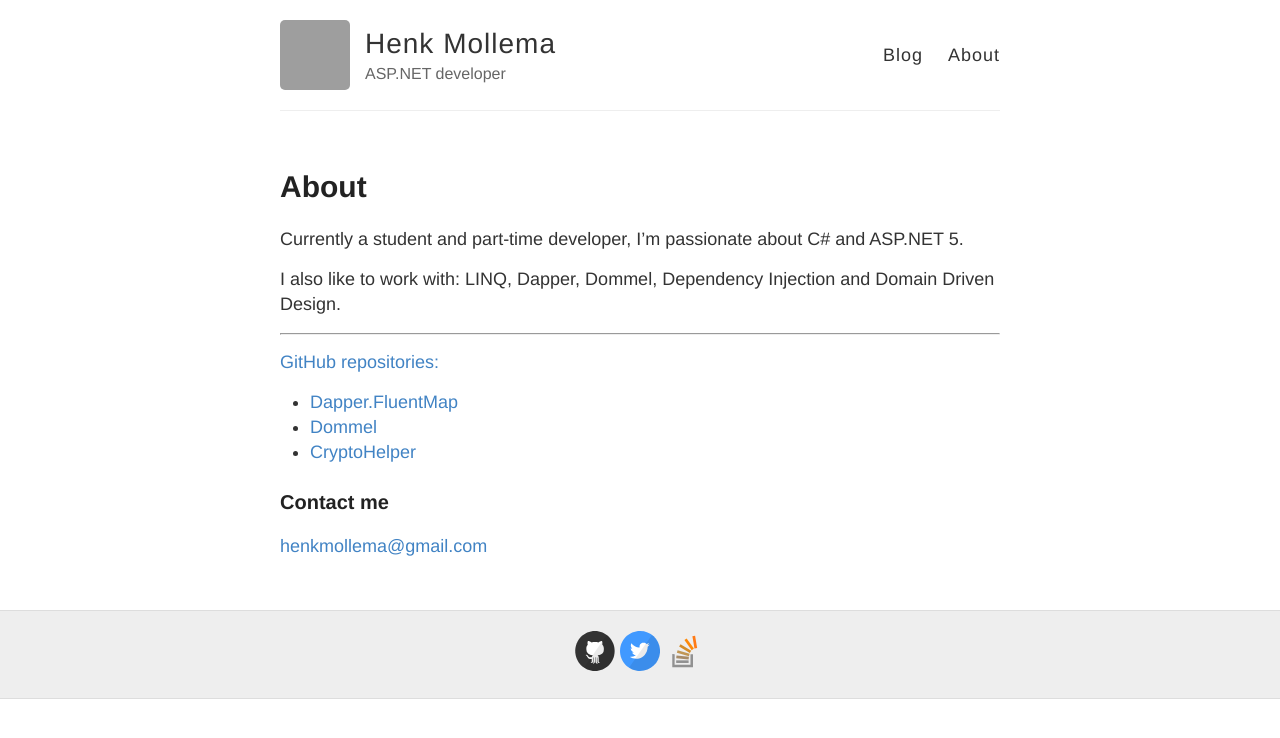
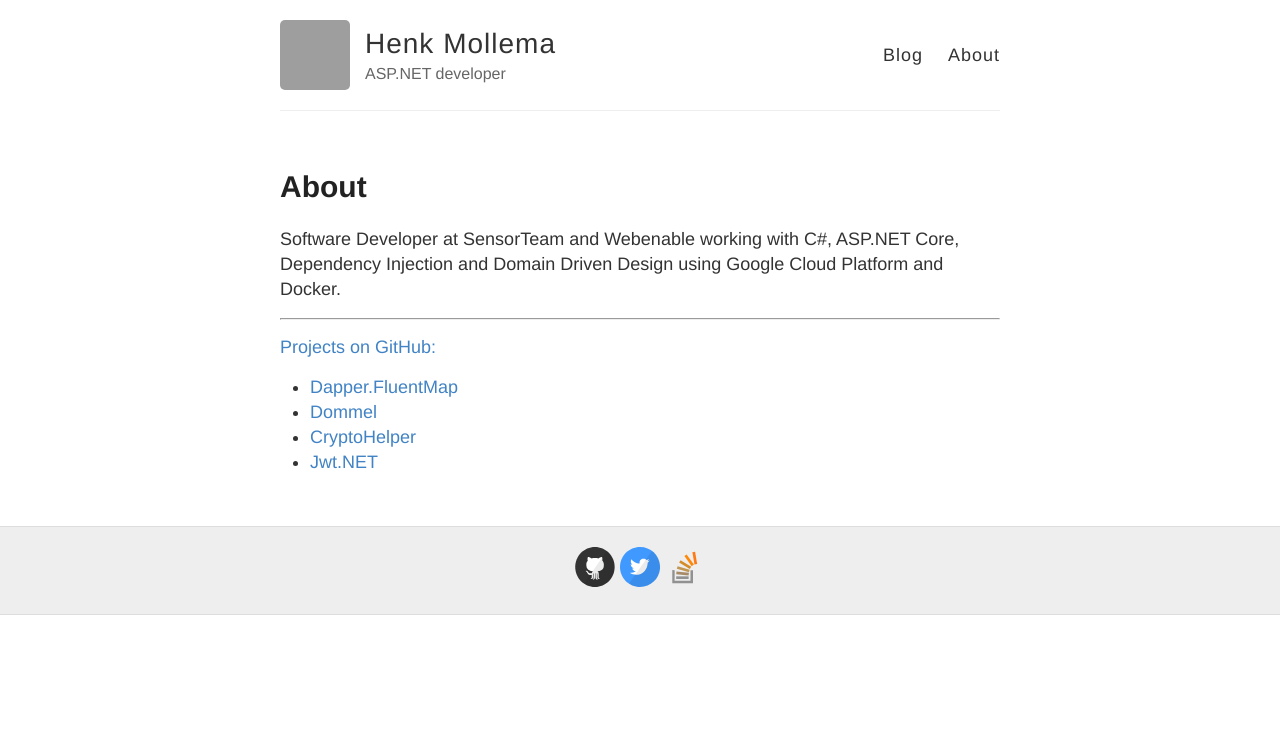
Before and after one commit to henkmollema/henkmollema.github.io, a Jekyll site: the page built from about.md, in a window 1280 px wide. Shown: the top 738 px of the page. Built offline with Jekyll 4.4.1, drawn with Linux system fonts in a browser that asks for light colours; grey boxes are pictures that could not be loaded.

Commit message:
Update about.md

```diff
--- a/about.md
+++ b/about.md
@@ -4,17 +4,12 @@ title: About
 permalink: /about/
 ---
 
-Currently a student and part-time developer, I'm passionate about C# and ASP.NET 5.
-
-I also like to work with: LINQ, Dapper, Dommel, Dependency Injection and Domain Driven Design.
+Software Developer at SensorTeam and Webenable working with C#, ASP.NET Core, Dependency Injection and Domain Driven Design using Google Cloud Platform and Docker.
 
 <hr>
 
-[GitHub repositories:](https://github.com/henkmollema)
-- [Dapper.FluentMap](https://github.com/henkmollema/Dapper-FluentMap)
-- [Dommel](https://github.com/henkmollema/Dommel)
-- [CryptoHelper](https://github.com/henkmollema/CryptoHelper)
-
-### Contact me
-
-[henkmollema@gmail.com](mailto:henkmollema@gmail.com)
+[Projects on GitHub:](https://github.com/henkmollema)
+  - [Dapper.FluentMap](https://github.com/henkmollema/Dapper-FluentMap)
+  - [Dommel](https://github.com/henkmollema/Dommel)
+  - [CryptoHelper](https://github.com/henkmollema/CryptoHelper)
+  - [Jwt.NET](https://github.com/henkmollema/Jwt.NET)
```
